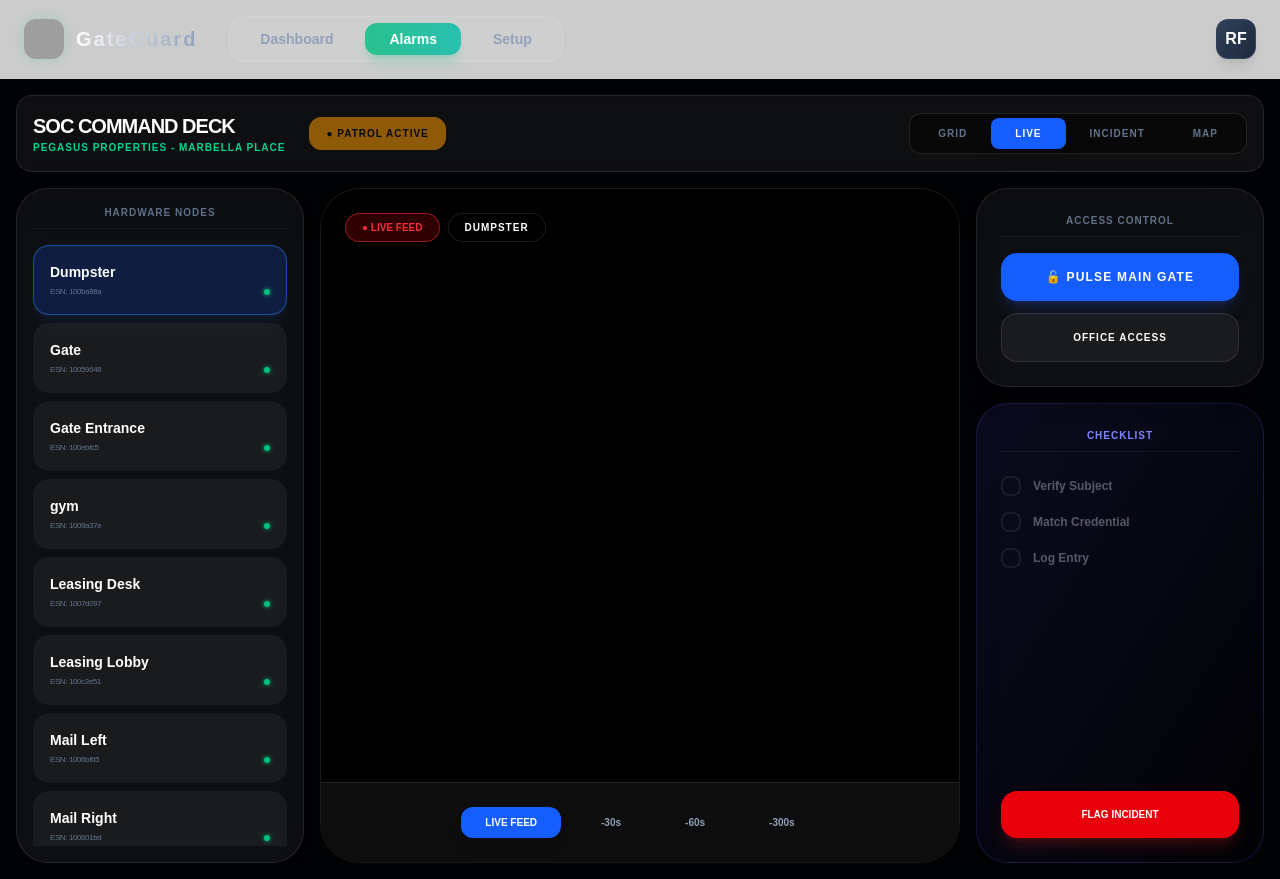
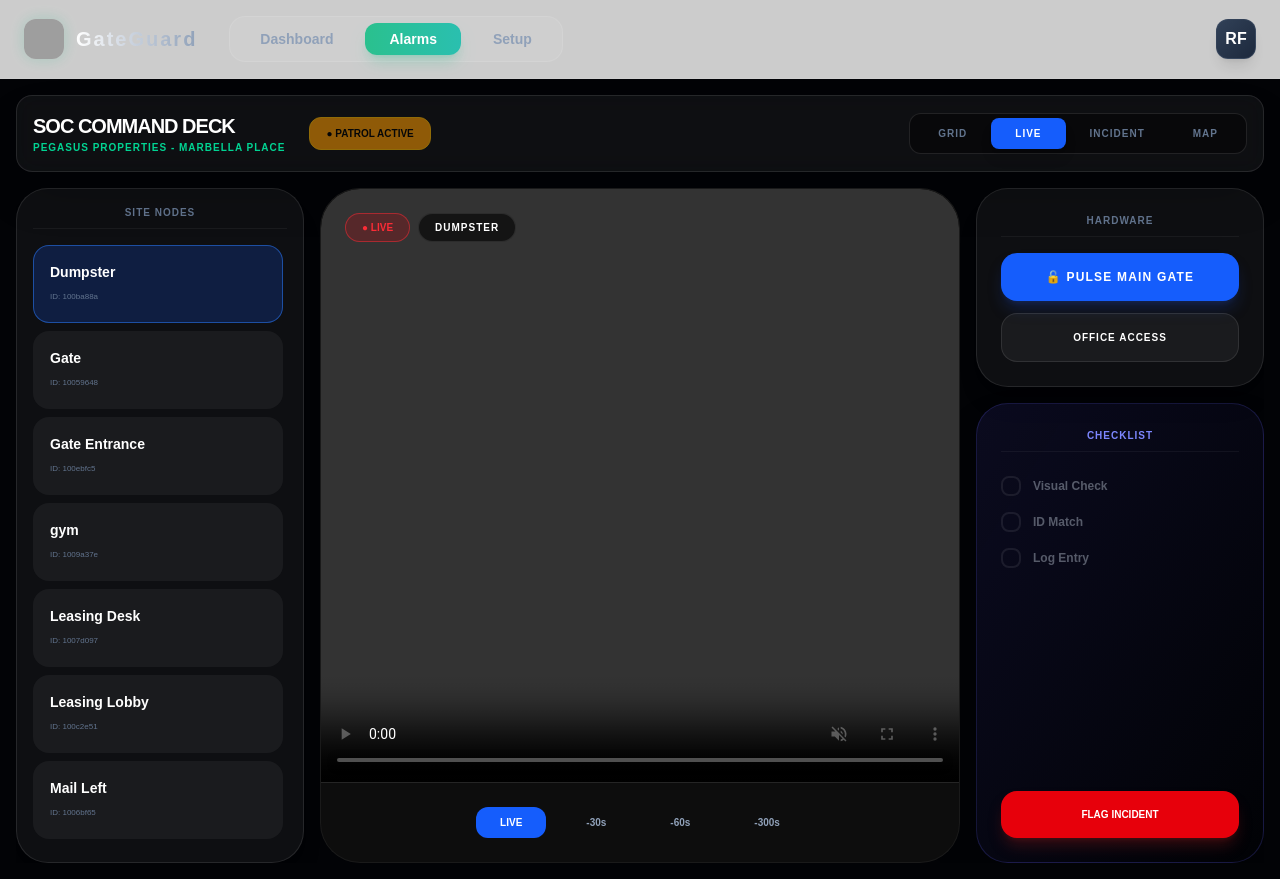
Before and after one commit to gateguard2024/gateguard-dispatch-ui, a Next.js app: page /alarms in a window 1280 px wide. Both pictures are taken after a click on the button "START PATROL". Built offline with nearby package versions, Linux system fonts and the light colour scheme; grey boxes are pictures that could not be loaded.

Commit message:
Enhance SmartVideoPlayer and UI elements
Updated SmartVideoPlayer to include controls and improved comments. Adjusted patrol timer duration and modified various UI elements for better clarity.

```diff
--- a/app/alarms/page.tsx
+++ b/app/alarms/page.tsx
@@ -22,62 +22,62 @@ const MARBELLA_CAMERAS = [
 const SITE_NAME = "Pegasus Properties - Marbella Place";
 
 // ============================================================================
-// ULTRA-STABLE HLS PLAYER (Zero Handshake / Direct Cluster)
+// DIRECT CLUSTER HLS PLAYER (Chrome/Safari/Edge Compatible)
 // ============================================================================
-const SmartVideoPlayer = ({ camId, token, type = 'main', offsetSeconds = 0 }: any) => {
+const SmartVideoPlayer = ({ camId, token, type = 'main', offsetSeconds = 0, controls = false }: any) => {
     const videoRef = useRef<HTMLVideoElement>(null);
     const hlsRef = useRef<any>(null);
 
     useEffect(() => {
         if (!camId || !token || !videoRef.current) return;
 
-        // Construct the Direct Cluster URL (Bypasses Vercel Handshake to fix 404s)
+        // 1. Build Direct URL (No handshake needed!)
         const cluster = "media.c031.eagleeyenetworks.com";
-        let src = `https://${cluster}/media/streams/${type}/hls/getPlaylist.m3u8?esn=${camId}&A=${token}`;
+        let hlsUrl = `https://${cluster}/media/streams/${type}/hls/getPlaylist.m3u8?esn=${camId}&A=${token}`;
 
         if (offsetSeconds > 0) {
             const d = new Date(Date.now() - offsetSeconds * 1000);
-            const p = (n: number) => String(n).padStart(2, '0');
-            const ts = `${d.getUTCFullYear()}${p(d.getUTCMonth() + 1)}${p(d.getUTCDate())}${p(d.getUTCHours())}${p(d.getUTCMinutes())}${p(d.getUTCSeconds())}.000`;
-            src += `&startTime=${ts}`;
+            const ts = `${d.getUTCFullYear()}${String(d.getUTCMonth() + 1).padStart(2, '0')}${String(d.getUTCDate()).padStart(2, '0')}${String(d.getUTCHours()).padStart(2, '0')}${String(d.getUTCMinutes()).padStart(2, '0')}${String(d.getUTCSeconds()).padStart(2, '0')}.000`;
+            hlsUrl += `&startTime=${ts}`;
         }
 
         const video = videoRef.current;
 
-        const startPlayer = () => {
+        const initHls = () => {
             if (hlsRef.current) hlsRef.current.destroy();
 
             // Native Support (Safari/iOS)
             if (video.canPlayType('application/vnd.apple.mpegurl')) {
-                video.src = src;
+                video.src = hlsUrl;
             }
-            // Chrome/Edge/Firefox via HLS.js
+            // Chrome/Edge/Windows via HLS.js
             else if ((window as any).Hls && (window as any).Hls.isSupported()) {
                 const hls = new (window as any).Hls({ enableWorker: true, lowLatencyMode: true });
-                hls.loadSource(src);
+                hls.loadSource(hlsUrl);
                 hls.attachMedia(video);
                 hlsRef.current = hls;
             }
         };
 
-        // Inject HLS.js script if not present
+        // Inject HLS.js if missing
         if (!(window as any).Hls) {
             const script = document.createElement("script");
             script.src = "https://cdn.jsdelivr.net/npm/hls.js@latest";
-            script.onload = startPlayer;
+            script.async = true;
+            script.onload = initHls;
             document.head.appendChild(script);
         } else {
-            startPlayer();
+            initHls();
         }
 
         return () => { if (hlsRef.current) hlsRef.current.destroy(); };
     }, [camId, token, type, offsetSeconds]);
 
-    return <video ref={videoRef} autoPlay muted playsInline className="w-full h-full object-cover bg-black" />;
+    return <video ref={videoRef} autoPlay muted playsInline controls={controls} className="w-full h-full object-cover bg-black" />;
 };
 
 // ============================================================================
-// MAIN SOC INTERFACE
+// SOC DASHBOARD
 // ============================================================================
 export default function AlarmsPage() {
   const [activeToken, setActiveToken] = useState<string | null>(null);
@@ -91,7 +91,7 @@ export default function AlarmsPage() {
     if (token) setActiveToken(token);
   }, []);
 
-  // Virtual Patrol Timer
+  // Patrol Logic
   useEffect(() => {
     let timer: any;
     if (isPatrol) {
@@ -101,15 +101,15 @@ export default function AlarmsPage() {
           const idx = MARBELLA_CAMERAS.findIndex(c => c.id === prev.id);
           return MARBELLA_CAMERAS[(idx + 1) % MARBELLA_CAMERAS.length];
         });
-      }, 8000);
+      }, 7000);
     }
     return () => clearInterval(timer);
   }, [isPatrol]);
 
   return (
-    <div className="w-full h-full flex flex-col p-4 bg-[#020305] text-white overflow-hidden font-sans">
+    <div className="w-full h-full flex flex-col p-4 bg-[#020306] text-white overflow-hidden font-sans">
 
-      {/* COMMAND DECK HEADER */}
+      {/* HEADER */}
       <div className="flex justify-between items-center mb-4 bg-white/5 border border-white/10 rounded-2xl p-4 backdrop-blur-md shadow-2xl">
         <div className="flex items-center gap-6">
             <div>
@@ -118,7 +118,7 @@ export default function AlarmsPage() {
             </div>
             <button
               onClick={() => setIsPatrol(!isPatrol)}
-              className={`px-4 py-2 rounded-xl text-[10px] font-black tracking-widest transition-all border ${isPatrol ? 'bg-amber-500 border-amber-500 text-black animate-pulse' : 'bg-white/5 border-white/10 text-slate-400'}`}
+              className={`px-4 py-2 rounded-xl text-[10px] font-black transition-all border ${isPatrol ? 'bg-amber-500 border-amber-400 text-black animate-pulse' : 'bg-white/5 border-white/10 text-slate-400'}`}
             >
               {isPatrol ? '● PATROL ACTIVE' : 'START PATROL'}
             </button>
@@ -139,37 +139,31 @@ export default function AlarmsPage() {
 
       <div className="flex flex-1 gap-4 overflow-hidden">
 
-        {/* LEFT: LIVE FEED QUEUE */}
+        {/* LEFT: NODE SELECTOR */}
         <div className="w-72 bg-white/5 border border-white/10 rounded-[2rem] p-4 flex flex-col shadow-xl">
-          <h3 className="text-[10px] font-black text-slate-500 uppercase mb-4 tracking-widest text-center border-b border-white/5 pb-2">Hardware Nodes</h3>
-          <div className="space-y-2 overflow-y-auto custom-scrollbar flex-1">
+          <h3 className="text-[10px] font-black text-slate-500 uppercase mb-4 tracking-widest text-center border-b border-white/5 pb-2">Site Nodes</h3>
+          <div className="space-y-2 overflow-y-auto custom-scrollbar flex-1 pr-1">
             {MARBELLA_CAMERAS.map((cam) => (
               <div
                 key={cam.id}
                 onClick={() => { setActiveCam(cam); setView('live'); setIsPatrol(false); }}
-                className={`p-4 rounded-2xl cursor-pointer transition-all border ${activeCam?.id === cam.id ? 'bg-blue-600/20 border-blue-500/50 shadow-lg shadow-blue-500/10' : 'bg-white/5 border-transparent hover:bg-white/10'}`}
+                className={`p-4 rounded-2xl cursor-pointer transition-all border ${activeCam?.id === cam.id ? 'bg-blue-600/20 border-blue-500/50' : 'bg-white/5 border-transparent hover:bg-white/10'}`}
               >
                 <span className="text-sm font-bold block truncate">{cam.name}</span>
-                <div className="flex justify-between items-center mt-1">
-                    <span className="text-[8px] text-slate-500 font-mono tracking-tighter">ESN: {cam.id}</span>
-                    <div className="w-1.5 h-1.5 rounded-full bg-emerald-500 shadow-[0_0_5px_#10b981]"></div>
-                </div>
+                <span className="text-[8px] text-slate-500 font-mono">ID: {cam.id}</span>
               </div>
             ))}
           </div>
         </div>
 
-        {/* CENTER: PRIMARY VIDEO VIEWPORT */}
-        <div className="flex-1 bg-black border border-white/10 rounded-[2.5rem] relative overflow-hidden shadow-2xl flex flex-col">
+        {/* CENTER: VIEWPORT */}
+        <div className="flex-1 bg-black border border-white/10 rounded-[2.5rem] relative overflow-hidden shadow-inner flex flex-col">
 
+          {/* GRID VIEW */}
           {view === 'grid' && (
             <div className="absolute inset-0 p-4 grid grid-cols-2 lg:grid-cols-3 xl:grid-cols-4 gap-3 overflow-y-auto custom-scrollbar">
               {MARBELLA_CAMERAS.map(cam => (
-                <div
-                    key={cam.id}
-                    onDoubleClick={() => { setActiveCam(cam); setView('live'); }}
-                    className="aspect-video bg-slate-900 border border-white/10 rounded-2xl overflow-hidden relative cursor-pointer hover:border-blue-500 transition-all shadow-lg group"
-                >
+                <div key={cam.id} onDoubleClick={() => { setActiveCam(cam); setView('live'); }} className="aspect-video bg-slate-900 border border-white/10 rounded-2xl overflow-hidden relative cursor-pointer hover:border-blue-500 transition-all shadow-lg group">
                   <SmartVideoPlayer camId={cam.id} token={activeToken} type="preview" />
                   <div className="absolute bottom-2 left-2 bg-black/70 backdrop-blur-md px-2 py-0.5 rounded-lg text-[8px] font-bold group-hover:text-blue-400">
                     {cam.name}
@@ -179,27 +173,29 @@ export default function AlarmsPage() {
             </div>
           )}
 
+          {/* SINGLE VIEW */}
           {view === 'live' && activeCam && (
             <div className="absolute inset-0 flex flex-col">
               <div className="flex-1 relative bg-black">
-                <SmartVideoPlayer camId={activeCam.id} token={activeToken} offsetSeconds={dvrOffset} />
+                <SmartVideoPlayer camId={activeCam.id} token={activeToken} offsetSeconds={dvrOffset} controls={true} />
                 <div className="absolute top-6 left-6 flex gap-2">
-                  <span className={`px-4 py-1.5 rounded-full text-[10px] font-black border ${dvrOffset === 0 ? 'bg-red-600/20 text-red-500 border-red-500/50 shadow-lg' : 'bg-amber-600/20 text-amber-400 border-amber-500/50'}`}>
-                    {dvrOffset === 0 ? '● LIVE FEED' : `RECORDING (-${dvrOffset}s)`}
+                  <span className={`px-4 py-1.5 rounded-full text-[10px] font-black border ${dvrOffset === 0 ? 'bg-red-600/20 text-red-500 border-red-500/50' : 'bg-amber-600/20 text-amber-400 border-amber-500/50'}`}>
+                    {dvrOffset === 0 ? '● LIVE' : `DVR (-${dvrOffset}s)`}
                   </span>
                   <span className="bg-black/60 backdrop-blur-md border border-white/10 px-4 py-1.5 rounded-full text-[10px] font-bold tracking-widest">{activeCam.name.toUpperCase()}</span>
                 </div>
               </div>
-              <div className="h-20 bg-white/5 border-t border-white/10 flex items-center px-8 gap-4 justify-center backdrop-blur-md">
+              <div className="h-20 bg-white/5 border-t border-white/10 flex items-center px-8 gap-4 justify-center">
                 {[0, 30, 60, 300].map(s => (
-                  <button key={s} onClick={() => setDvrOffset(s)} className={`px-6 py-2 rounded-xl text-[10px] font-black transition-all ${dvrOffset === s ? 'bg-blue-600 text-white shadow-lg' : 'text-slate-400 hover:bg-white/5'}`}>
-                    {s === 0 ? 'LIVE FEED' : `-${s}s`}
+                  <button key={s} onClick={() => setDvrOffset(s)} className={`px-6 py-2 rounded-xl text-[10px] font-black transition-all ${dvrOffset === s ? 'bg-blue-600 text-white' : 'text-slate-400 hover:bg-white/5'}`}>
+                    {s === 0 ? 'LIVE' : `-${s}s`}
                   </button>
                 ))}
               </div>
             </div>
           )}
 
+          {/* INCIDENT VIEW */}
           {view === 'incident' && activeCam && (
             <div className="absolute inset-0 flex">
               <div className="flex-1 border-r border-white/10 relative">
@@ -213,13 +209,13 @@ export default function AlarmsPage() {
             </div>
           )}
 
-          {view === 'map' && <div className="absolute inset-0 flex items-center justify-center text-slate-800 text-[10px] font-black tracking-[1em] uppercase bg-slate-950">Site Map Integration Pending</div>}
+          {view === 'map' && <div className="absolute inset-0 flex items-center justify-center text-slate-800 text-[10px] font-black tracking-[1em] uppercase bg-slate-950 text-center">Interactive Map Module<br/>Coming Soon</div>}
         </div>
 
-        {/* RIGHT: CONTROL PANEL */}
+        {/* RIGHT: CONTROLS */}
         <div className="w-72 shrink-0 flex flex-col gap-4">
           <div className="bg-white/5 border border-white/10 rounded-[2rem] p-6 shadow-xl">
-            <h3 className="text-[10px] font-black text-slate-500 uppercase mb-4 tracking-widest text-center border-b border-white/5 pb-2">Access Control</h3>
+            <h3 className="text-[10px] font-black text-slate-500 uppercase mb-4 tracking-widest text-center border-b border-white/5 pb-2">Hardware</h3>
             <button className="w-full bg-blue-600 hover:bg-blue-500 py-4 rounded-2xl text-xs font-black shadow-lg shadow-blue-900/40 transition-all mb-3 active:scale-95 uppercase tracking-widest">🔓 Pulse Main Gate</button>
             <button className="w-full bg-white/5 hover:bg-white/10 py-4 rounded-2xl text-[10px] font-black border border-white/10 transition-all active:scale-95 uppercase tracking-widest">Office Access</button>
           </div>
@@ -227,7 +223,7 @@ export default function AlarmsPage() {
           <div className="bg-gradient-to-br from-indigo-900/20 to-transparent border border-indigo-500/20 rounded-[2rem] p-6 flex-1 shadow-2xl flex flex-col">
             <h3 className="text-[10px] font-black text-indigo-400 uppercase mb-6 tracking-widest text-center border-b border-white/5 pb-2">Checklist</h3>
             <div className="space-y-4 opacity-40 flex-1">
-              {["Verify Subject", "Match Credential", "Log Entry"].map(t => (
+              {["Visual Check", "ID Match", "Log Entry"].map(t => (
                 <div key={t} className="flex items-center gap-3">
                   <div className="w-5 h-5 border-2 border-white/20 rounded-lg"></div>
                   <span className="text-xs font-bold text-slate-300">{t}</span>
```
